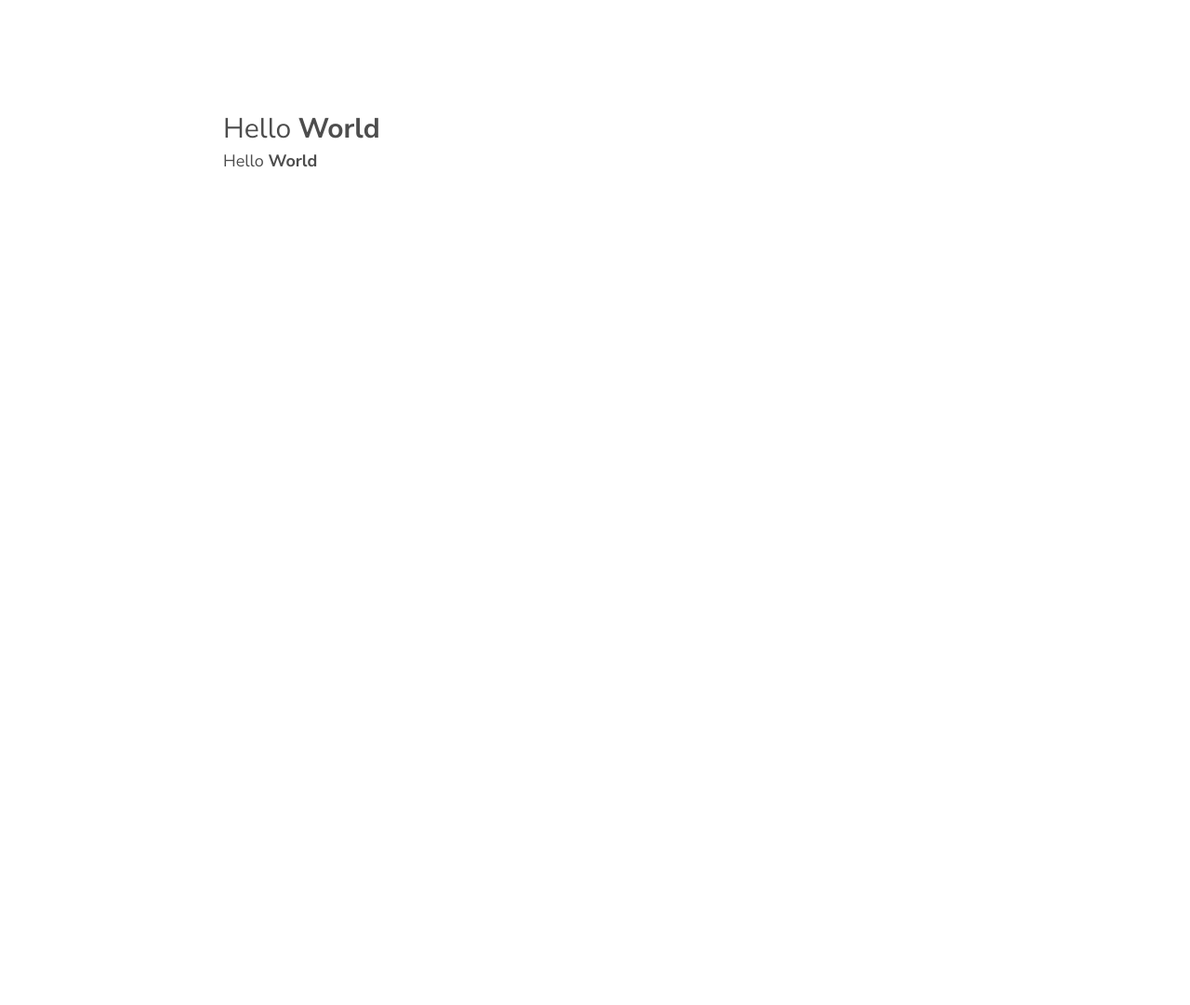
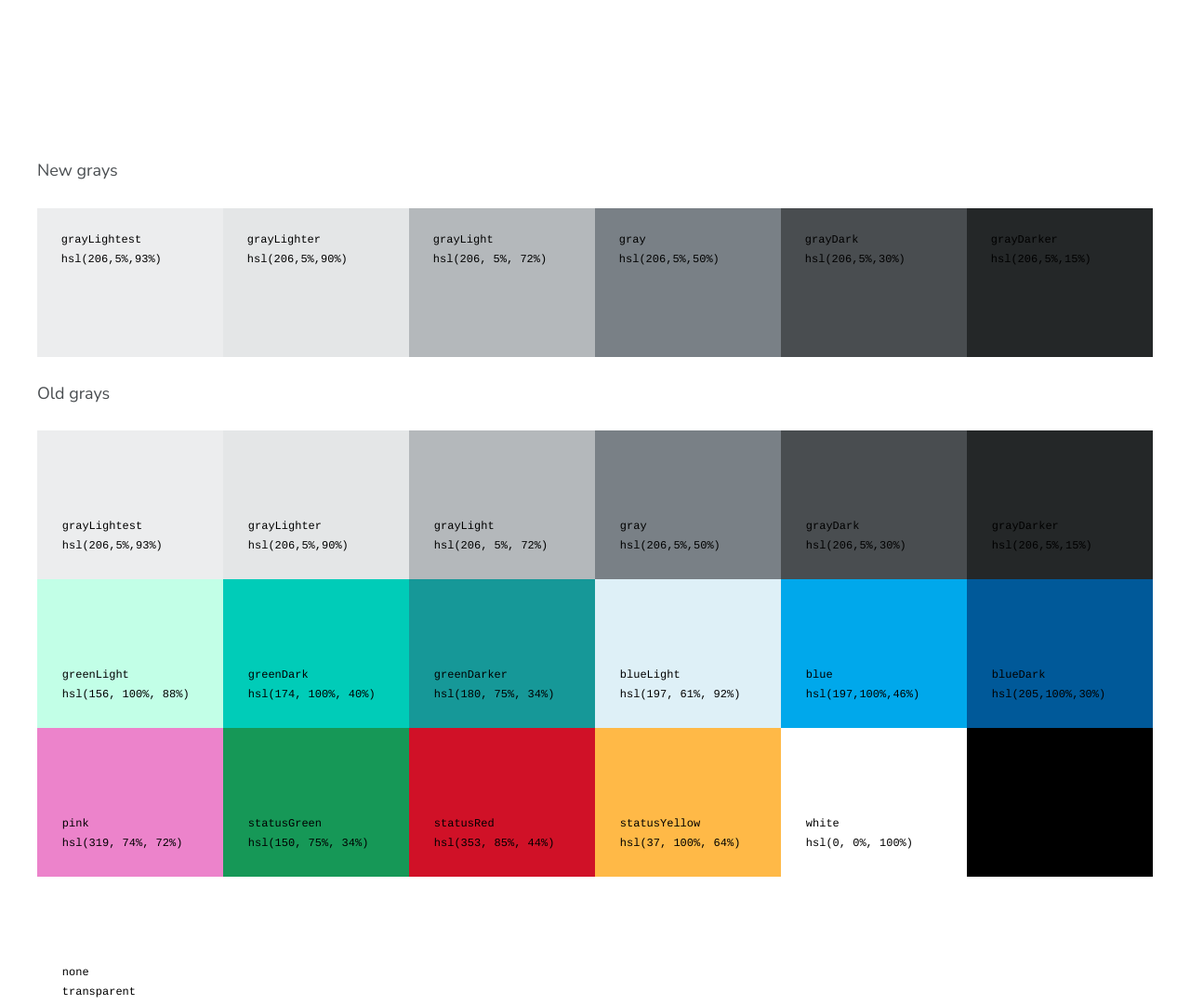
Before and after one commit to garden-io/eden, a Gatsby site: page / in a window 1280 px wide. Shown: the whole page at 93% size. Before the commit the page ends 800 px from the top, so only its background shows below. Built offline with nearby package versions, Linux system fonts and the light colour scheme; Gatsby itself is replaced by a stand-in of ours; a web font is replaced by a local one.

Commit message:
feat: new gray hues and disabling dark mode (for now)

```diff
--- a/src/contexts/index.tsx
+++ b/src/contexts/index.tsx
@@ -16,18 +16,18 @@ export const ThemeContext = createContext({
 
 export const ThemeProvider = ({ children, customTheme = {} }) => {
   const [currentTheme] = useState(theme)
-  const [darkMode, setDarkMode] = useState(false)
+  // const [darkMode, setDarkMode] = useState(false)
 
   const value = {
     theme: merge(
       currentTheme,
-      {
-        colors: darkMode ? currentTheme.darkColors : currentTheme.lightColors,
-      },
+      // {
+      //   colors: darkMode ? currentTheme.darkColors : currentTheme.lightColors,
+      // },
       customTheme
     ),
     toggleMode: () => {
-      setDarkMode(!darkMode)
+      // setDarkMode(!darkMode)
     },
   }
 
--- a/src/pages/index.tsx
+++ b/src/pages/index.tsx
@@ -1,20 +1,55 @@
 import React from "react"
+import { Box, GlobalStyles, Text, Space, Grid, colors, Code, Section, Color } from ".."
 
-import { GlobalStyles, Title, Text, Section, Space } from ".."
+const Colors = () => {
+  const h = 206
+  const s = 5
+  const newColors = {
+    grayLightest: `hsl(${h},${s}%,93%)`,
+    grayLighter: `hsl(${h},${s}%,90%)`,
+    grayLight: `hsl(${h}, ${s}%, 72%)`,
+    gray: `hsl(${h},${s}%,50%)`,
+    grayDark: `hsl(${h},${s}%,30%)`,
+    grayDarker: `hsl(${h},${s}%,15%)`,
+  }
 
-const Index = () => (
-  <>
-    <GlobalStyles />
-    <Section width="small">
+  return (
+    <>
+      <GlobalStyles />
       <Space height="largest" />
-      <Title fontWeight="normal">
-        Hello <b>World</b>
-      </Title>
-      <Text>
-        Hello <b>World</b>
-      </Text>
-    </Section>
-  </>
-)
+      <Section>
+        <Space height="larger" />
+        <Grid gap="large">
+          <Text>New grays</Text>
+          <Grid columns={6} gap="none">
+            {Object.entries(newColors).map(([key, value]) => (
+              <div key={key} style={{ background: newColors[key], height: "160px", padding: "24px" }}>
+                <Code size="small" color="black">
+                  {key}
+                </Code>
+                <Code size="small" color="black">
+                  {value}
+                </Code>
+              </div>
+            ))}
+          </Grid>
+          <Text>Old grays</Text>
+          <Grid columns={6} gap="none">
+            {Object.entries(colors).map(([key, value]) => (
+              <Box key={key} background={key as Color} height="160px" align="flex-end">
+                <Code size="small" color="black">
+                  {key}
+                </Code>
+                <Code size="small" color="black">
+                  {value}
+                </Code>
+              </Box>
+            ))}
+          </Grid>
+        </Grid>
+      </Section>
+    </>
+  )
+}
 
-export default Index
+export default Colors
--- a/src/themes/index.ts
+++ b/src/themes/index.ts
@@ -20,6 +20,23 @@ export const brandColors = {
   greenLight: "hsl(156, 100%, 88%)",
   pink: "hsl(319, 74%, 72%)",
   white: "hsl(0, 0%, 100%)",
+}
+
+const h = 206
+const s = 5
+export const grayColors = {
+  grayLightest: `hsl(${h},${s}%,93%)`,
+  grayLighter: `hsl(${h},${s}%,90%)`,
+  grayLight: `hsl(${h}, ${s}%, 72%)`,
+  gray: `hsl(${h},${s}%,50%)`,
+  grayDark: `hsl(${h},${s}%,30%)`,
+  grayDarker: `hsl(${h},${s}%,15%)`,
+}
+
+export const statusColors = {
+  statusGreen: "hsl(150, 75%, 34%)",
+  statusRed: "hsl(353, 85%, 44%)",
+  statusYellow: "hsl(37, 100%, 64%)",
 }
 
 export interface Colors {
@@ -46,13 +63,8 @@ export interface Colors {
 
 export type Color = keyof Colors
 
-export const lightColors: Colors = {
-  grayLightest: "hsl(0,0%,97%)",
-  grayLighter: "hsl(0,0%,93%)",
-  grayLight: "hsl(0,0%,90%)",
-  gray: "hsl(0,0%,50%)",
-  grayDark: "hsl(0,0%,30%)",
-  grayDarker: "hsl(0,0%,15%)",
+export const colors: Colors = {
+  ...grayColors,
   greenLight: brandColors.greenLight,
   greenDark: brandColors.greenDark,
   greenDarker: brandColors.greenDarker,
@@ -60,40 +72,13 @@ export const lightColors: Colors = {
   blue: brandColors.blue,
   blueDark: brandColors.blueDark,
   pink: brandColors.pink,
-  statusGreen: "hsl(150, 75%, 34%)",
-  statusRed: "hsl(353, 85%, 44%)",
-  statusYellow: "hsl(37, 100%, 64%)",
+  ...statusColors,
   white: brandColors.white,
   black: brandColors.black,
   none: "transparent",
 }
 
-export const darkColors: Colors = {
-  grayLightest: lightColors.white,
-  grayLighter: lightColors.white,
-  grayLight: lightColors.white,
-  gray: lightColors.grayLight,
-  grayDark: lightColors.white,
-  grayDarker: lightColors.white,
-  greenLight: brandColors.greenLight,
-  greenDark: brandColors.greenDark,
-  greenDarker: brandColors.greenDarker,
-  blueLight: brandColors.blueLight,
-  blue: brandColors.blue,
-  blueDark: brandColors.blueDark,
-  pink: brandColors.pink,
-  statusGreen: lightColors.statusGreen,
-  statusRed: lightColors.statusRed,
-  statusYellow: lightColors.statusYellow,
-  white: lightColors.grayDark,
-  black: lightColors.white,
-  none: "transparent",
-}
-
-export const colors = lightColors
-
 // Logo colors
-// TODO: Unifiy light color with the branc
 
 export interface LogoColors {
   light: string
@@ -319,8 +304,6 @@ export const borderRadiuses: BorderRadiuses = {
 
 export const theme = {
   colors,
-  lightColors,
-  darkColors,
   brandColors,
   logoColors,
   spacer,
```
